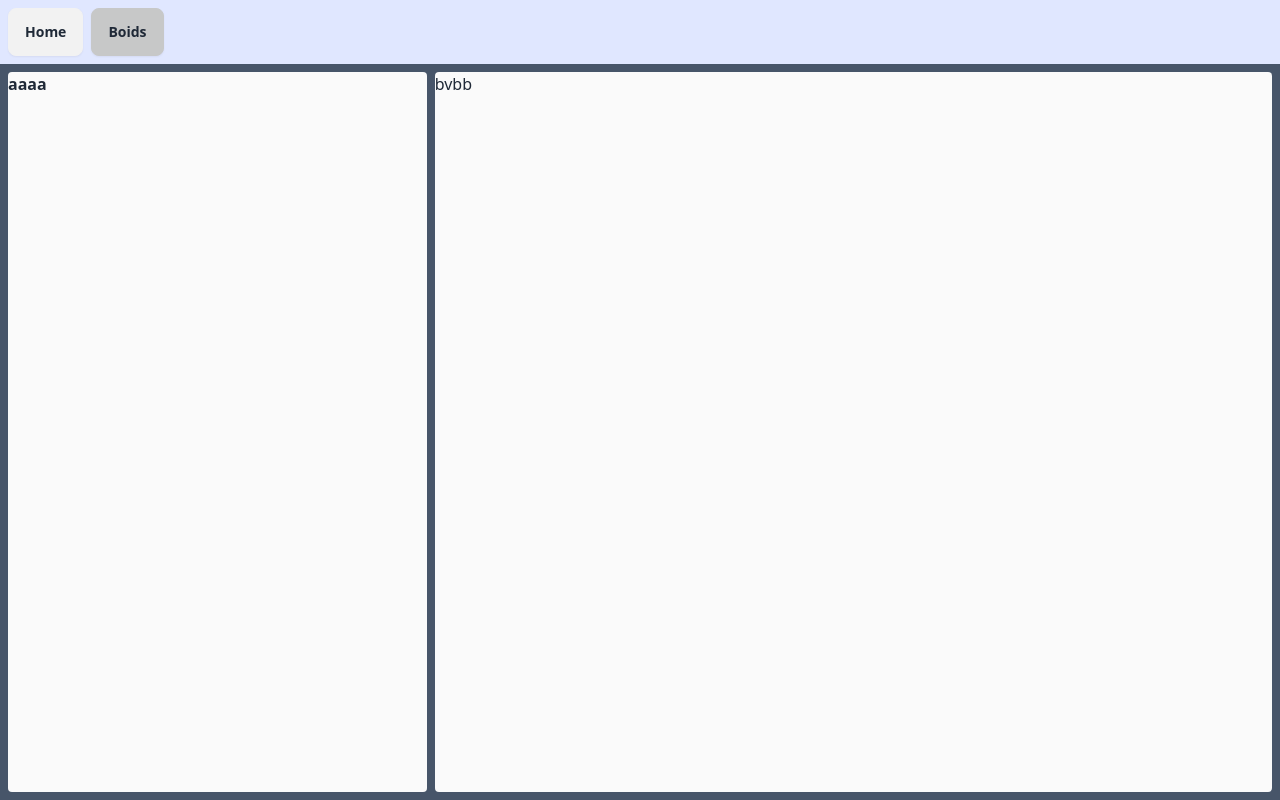
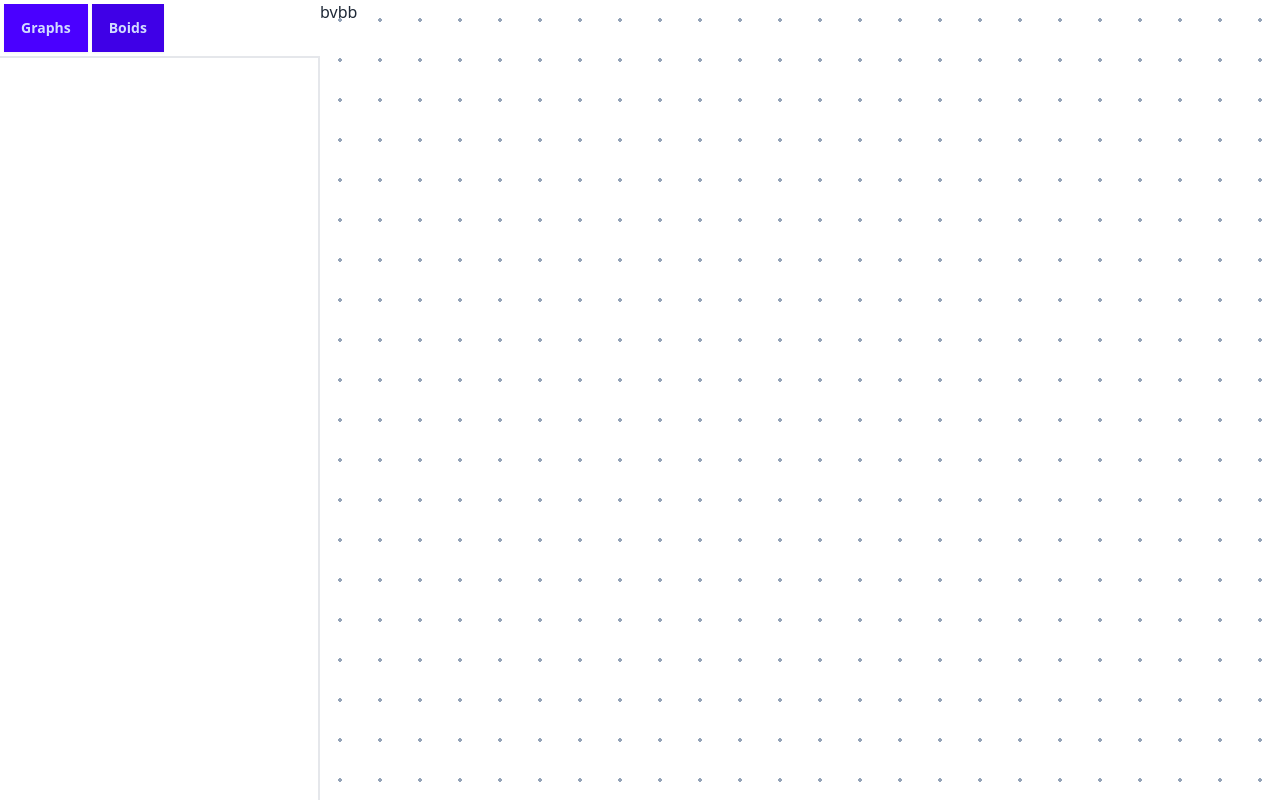
Before and after one commit to ConnorWilliamsGIT/contools, an Angular app: page /boids in a window 1280 px wide. Built offline with nearby package versions, Linux system fonts and the light colour scheme.

Commit message:
moved navbar into layout. Made navbar 1/4 width

```diff
--- a/src/app/app.component.html
+++ b/src/app/app.component.html
@@ -1,3 +1 @@
-<app-navbar/>
-
 <router-outlet/>
--- a/src/app/components/layout/layout.component.html
+++ b/src/app/components/layout/layout.component.html
@@ -1,8 +1,17 @@
-<div class="flex p-2 gap-2 h-[calc(100vh-64px)]">
-  <div class="font-bold w-1/3 bg-zinc-50 h-full rounded">
-    <ng-content select="[settings]"/>
+<div class="flex min-h-screen">
+  <div class="flex flex-col w-1/4">
+
+
+    <app-navbar/>
+
+    <div
+      class="font-bold text-white bg-base-100 border-r-2 flex-1">
+      <ng-content select="[settings]"/>
+    </div>
   </div>
-  <div class="w-2/3 bg-zinc-50 h-full rounded overflow-hidden">
+
+  <div
+    class="flex-1 inset-0 bg-base-100 bg-[radial-gradient(#94a3b8_2px,transparent_1px)] [background-size:40px_40px] row-span-2">
     <ng-content select="[canvas]"/>
   </div>
 </div>
--- a/src/app/components/navbar/navbar.component.html
+++ b/src/app/components/navbar/navbar.component.html
@@ -1,10 +1,9 @@
-<div class="flex bg-indigo-100 p-2 gap-2">
-<button class="btn" [routerLinkActive]="['btn-active']" [routerLink]="['/']" [routerLinkActiveOptions]="{ exact: true }">
-  Home
-</button>
-<button class="btn"  [routerLinkActive]="['btn-active']"  [routerLink]="['boids']">
-  Boids
-</button>
+<div class="flex w-full bg-base-100 border-b-2 p-1 gap-1">
+  <button [routerLinkActiveOptions]="{ exact: true }" [routerLinkActive]="['btn-active']" [routerLink]="['/']"
+          class="btn btn-primary rounded-none">
+    Graphs
+  </button>
+  <button [routerLinkActive]="['btn-active']" [routerLink]="['/boids']" class="btn btn-primary rounded-none">
+    Boids
+  </button>
 </div>
-
-<!--bg-indigo-300 hover:bg-indigo-400 text-white font-bold py-2 px-4 rounded-->
```
Also changed, not shown: src/app/components/layout/layout.component.ts (+5 -2 lines).
